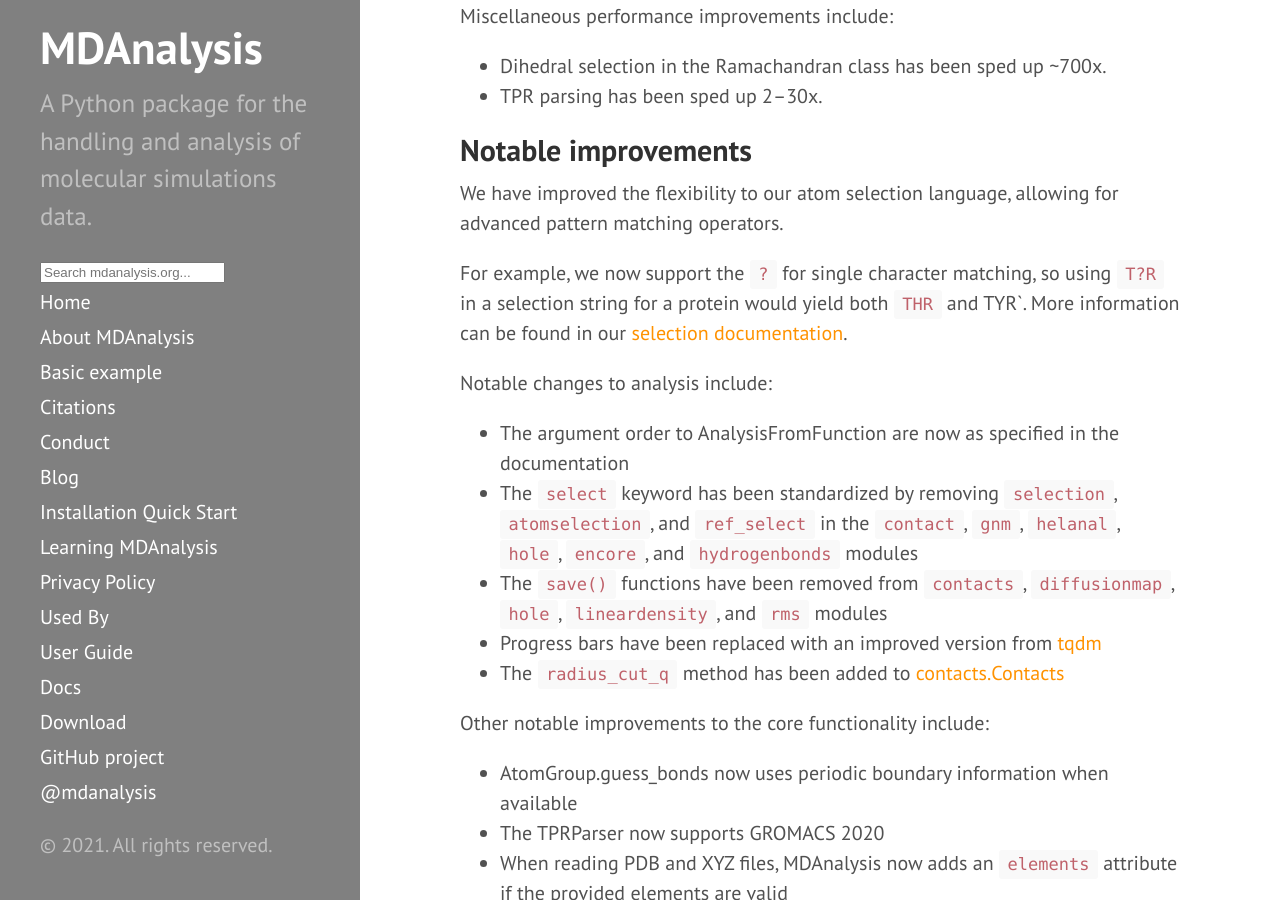
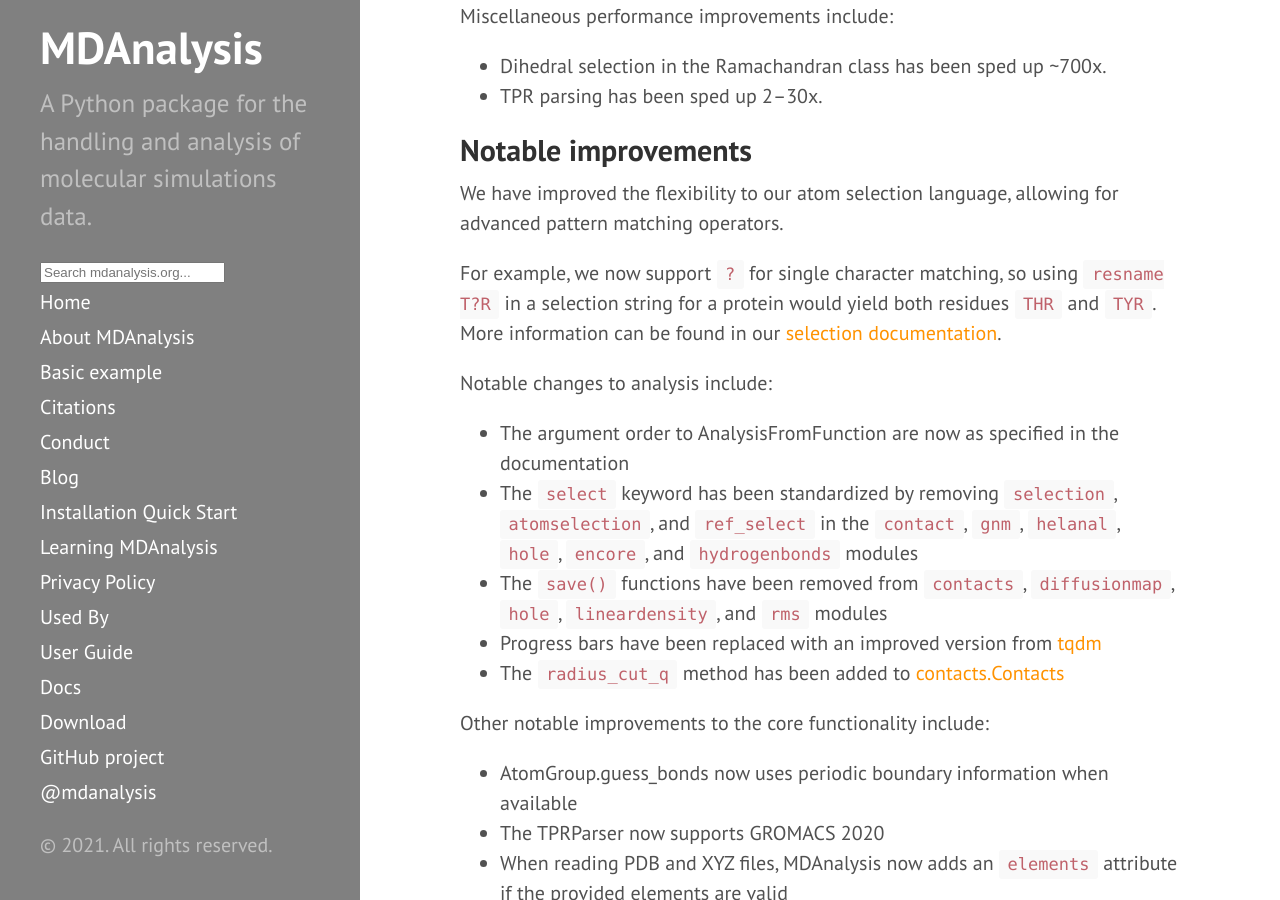
Before and after one commit to MDAnalysis/MDAnalysis.github.io, a Jekyll site: the page built from _posts/2021-05-02-release-1.x.x.md, in a window 1280 px wide and 900 px high, scrolled down 2499 px. Built offline with Jekyll 4.4.1, drawn with Linux system fonts in a browser that asks for light colours; comment, search, counter and statistics services are not loaded.

Commit message:
Update _posts/2021-05-02-release-1.x.x.md

```diff
--- a/_posts/2021-05-02-release-1.x.x.md
+++ b/_posts/2021-05-02-release-1.x.x.md
@@ -82,7 +82,7 @@ Miscellaneous performance improvements include:
 
 We have improved the flexibility to our atom selection language, allowing for advanced pattern matching operators.
 
-For example, we now support the `?` for single character matching, so using `T?R` in a selection string for a protein would yield both `THR` and TYR`. More information can be found in our [selection documentation](https://docs.mdanalysis.org/1.1.1/documentation_pages/selections.html#pattern-matching).
+For example, we now support `?` for single character matching, so using `resname T?R` in a selection string for a protein would yield both residues `THR` and `TYR`. More information can be found in our [selection documentation](https://docs.mdanalysis.org/1.1.1/documentation_pages/selections.html#pattern-matching).
 
 Notable changes to analysis include:
 - The argument order to AnalysisFromFunction are now as specified in the documentation
```
